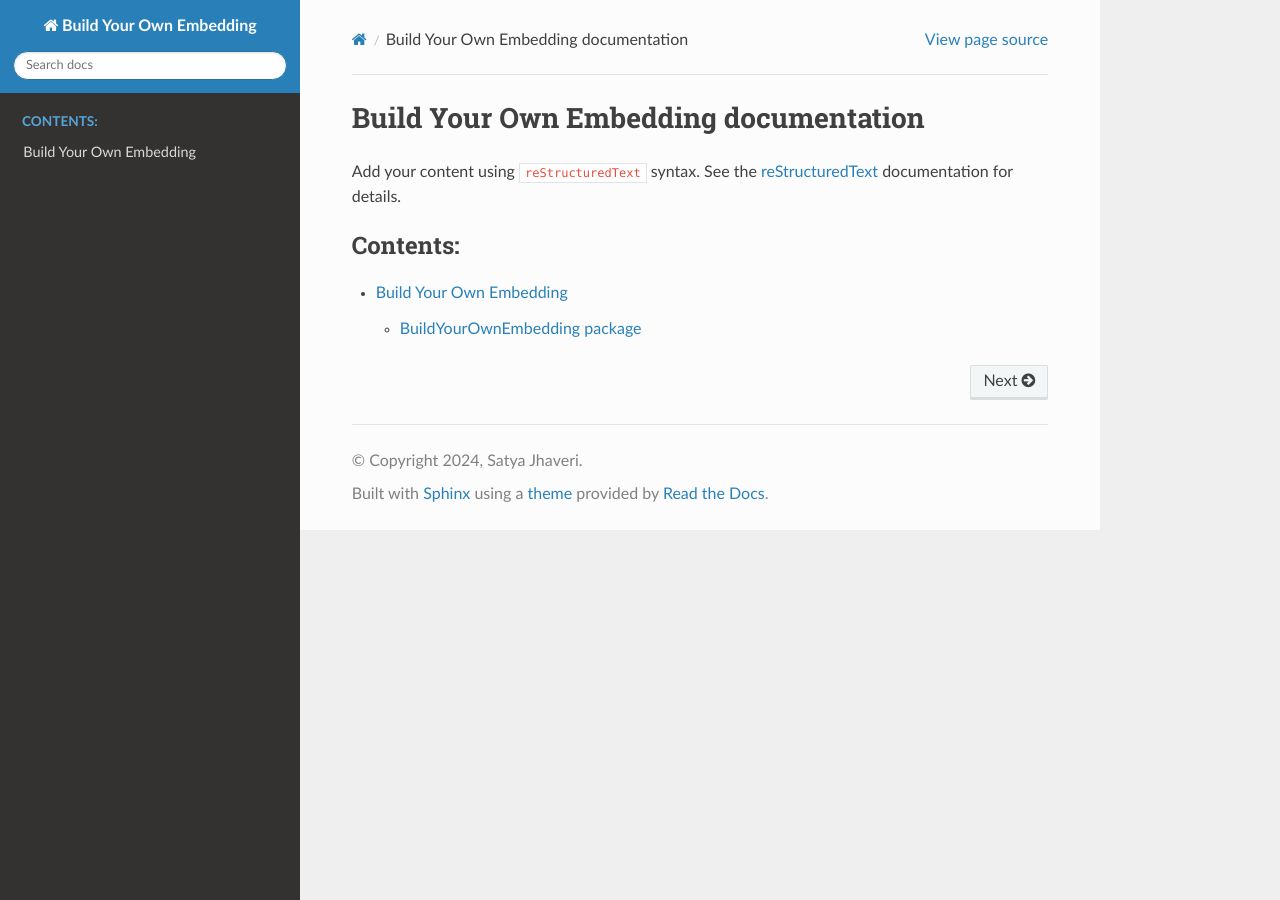
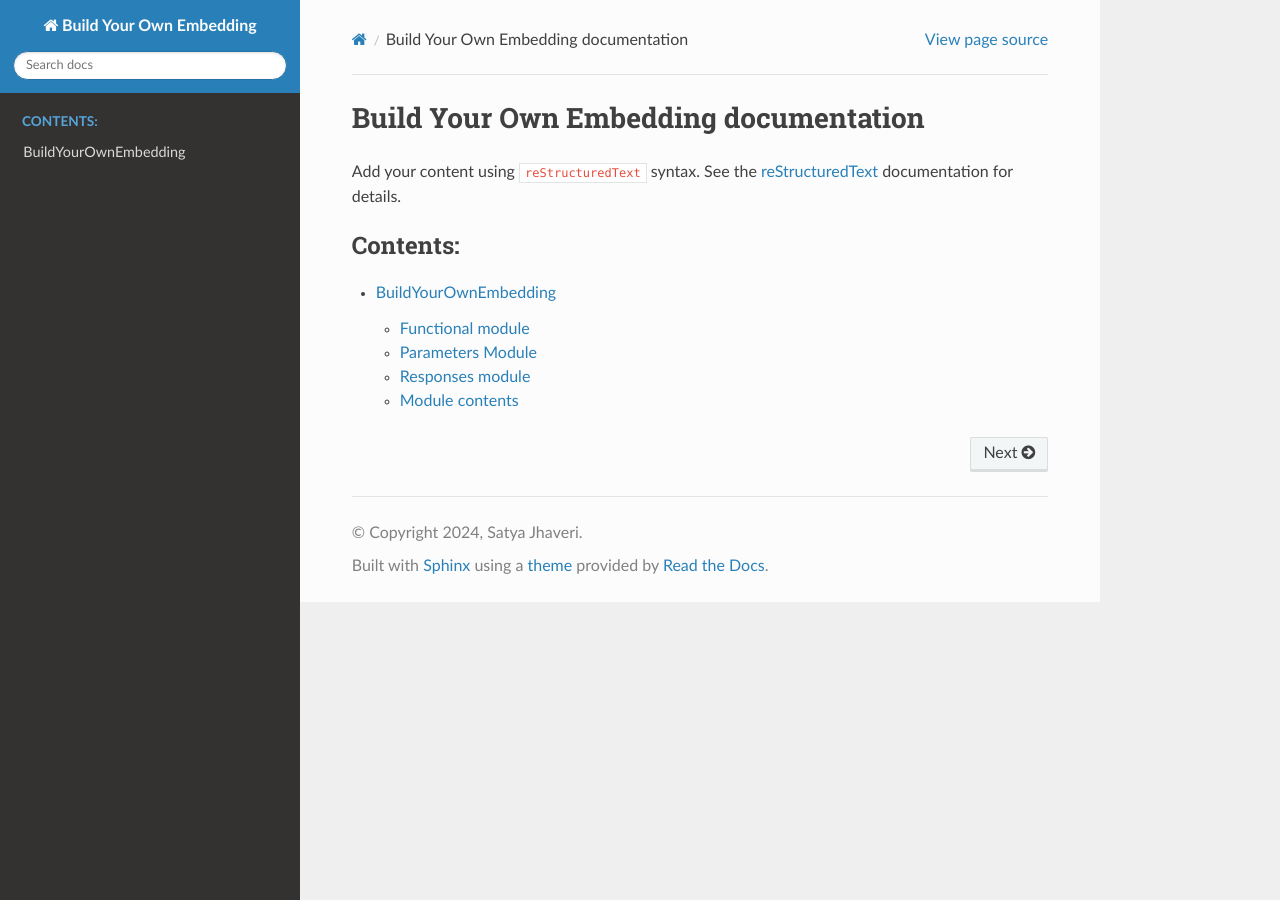
Before and after one commit to rates37/Build-Your-Own-Embedding, a Sphinx documentation site: the page built from docs/index.rst, in a window 1280 px wide. Built offline with Sphinx 7.4.7 and the Read the Docs theme 2.0.0, drawn with Linux system fonts in a browser that asks for light colours.

Commit message:
Updated Sphinx documentation rst files

```diff
--- a/docs/BuildYourOwnEmbedding.rst
+++ b/docs/BuildYourOwnEmbedding.rst
@@ -1,8 +1,8 @@
-BuildYourOwnEmbedding package
+BuildYourOwnEmbedding
 =============================
 
-Submodules
-----------
+.. Submodules
+.. ----------
 
 Functional module
 ---------------------------------------
--- a/docs/index.rst
+++ b/docs/index.rst
@@ -12,7 +12,7 @@ documentation for details.
 
 
 .. toctree::
-   :maxdepth: 2
+   :maxdepth: 4
    :caption: Contents:
 
-   modules
+   BuildYourOwnEmbedding
```
